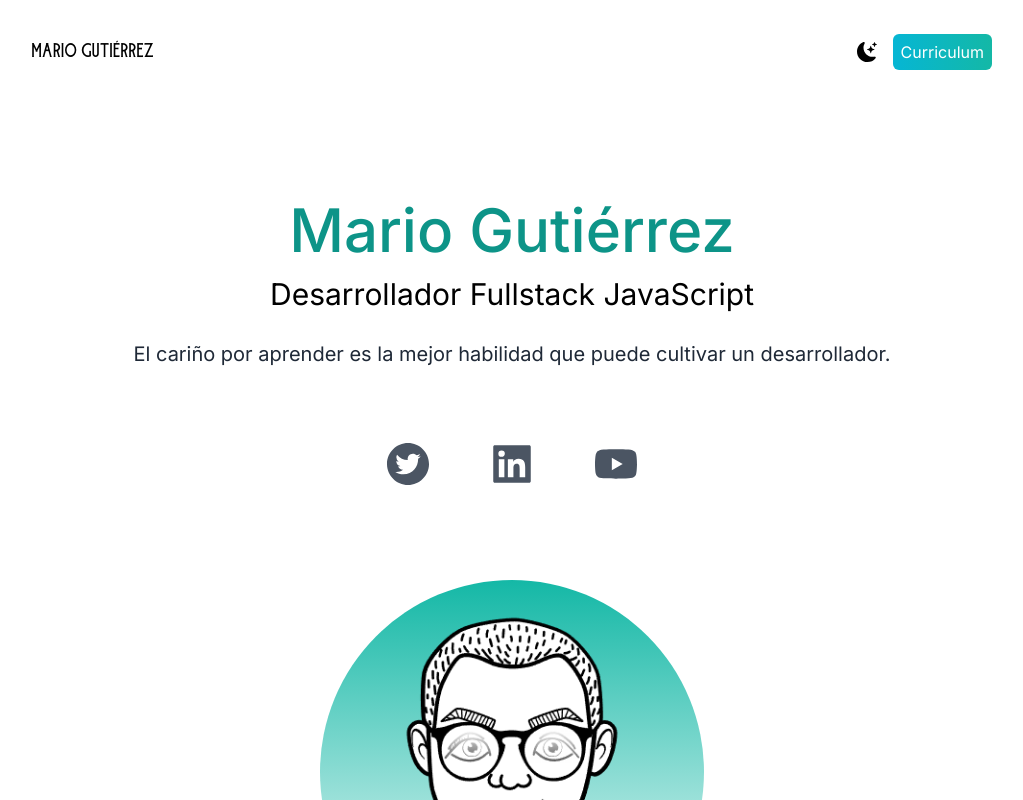
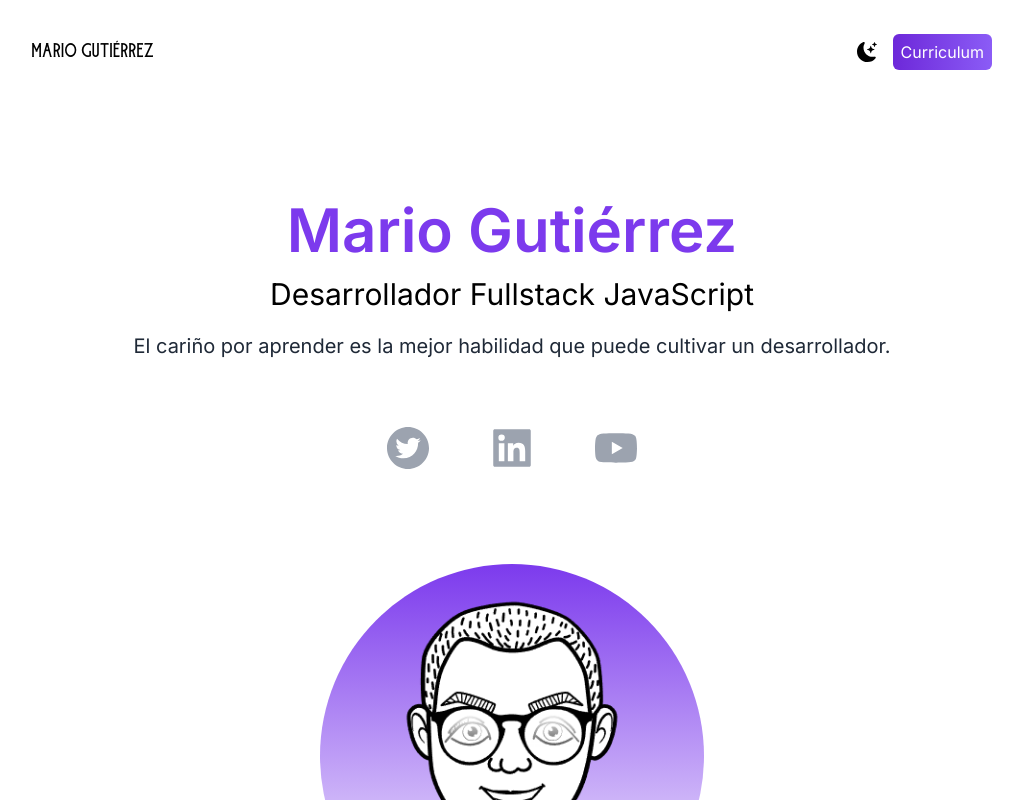
Before and after one commit to MarioGuTe/portafolio-next13, a Next.js app: page / in a window 1280 px wide. Shown: the top 800 px of the page, without its empty margins (128-1151 px from the left). Built offline with nearby package versions, Linux system fonts and the light colour scheme.

Commit message:
update main color

```diff
--- a/app/page.js
+++ b/app/page.js
@@ -23,7 +23,7 @@ export default function Home() {
 
   return (
     <div className={darkMode ? "dark" : ""}>
-      <main className={` bg-white px-10 md:px-20 lg:px-40  dark:bg-gray-900`}>
+      <main className={` bg-white px-10 md:px-20 lg:px-40  dark:bg-zinc-900`}>
         <section className="min-h-screen">
           <nav className=" py-10 mb-12 flex justify-between">
             <h1 className=" text-base font-burtons">MARIO GUTIÉRREZ</h1>
@@ -36,7 +36,7 @@ export default function Home() {
               </li>
               <li>
                 <a
-                  className="bg-gradient-to-r from-cyan-500 to-teal-500 text-white px-2 py-2 rounded-md ml-4"
+                  className="bg-gradient-to-r from-violet-700 to-violet-500 text-white px-2 py-2 rounded-md ml-4"
                   href="#"
                 >
                   Curriculum
@@ -45,23 +45,23 @@ export default function Home() {
             </ul>
           </nav>
           <div className="text-center p-10">
-            <h2 className=" text-5xl py-2 text-teal-600 font-medium md:text-6xl">
+            <h2 className=" text-5xl py-2 font-semibold text-violet-600  md:text-6xl">
               Mario Gutiérrez
             </h2>
             <h3 className=" text-2xl py-2 md:text-3xl">
               Desarrollador Fullstack JavaScript
             </h3>
-            <p className=" text-lg py-5 leading-8 text-gray-800 md:text-xl">
+            <p className=" text-lg py-3 leading-8 text-gray-800 md:text-xl">
               El cariño por aprender es la mejor habilidad que puede cultivar un
               desarrollador.
             </p>
           </div>
-          <div className=" text-5xl flex justify-center gap-14 py-3 text-gray-600">
+          <div className=" text-5xl flex justify-center gap-14 py-3 text-gray-400">
             <AiFillTwitterCircle />
             <AiFillLinkedin />
             <AiFillYoutube />
           </div>
-          <div className=" relative mx-auto bg-gradient-to-b from-teal-500 rounded-full w-80 h-80 mt-20 overflow-hidden md:h-96 md:w-96">
+          <div className=" relative mx-auto bg-gradient-to-b from-violet-600 rounded-full w-80 h-80 mt-20 overflow-hidden md:h-96 md:w-96">
             <Image src={Mario} alt="" fill style={{ objectFit: "cover" }} />
           </div>
         </section>
```
